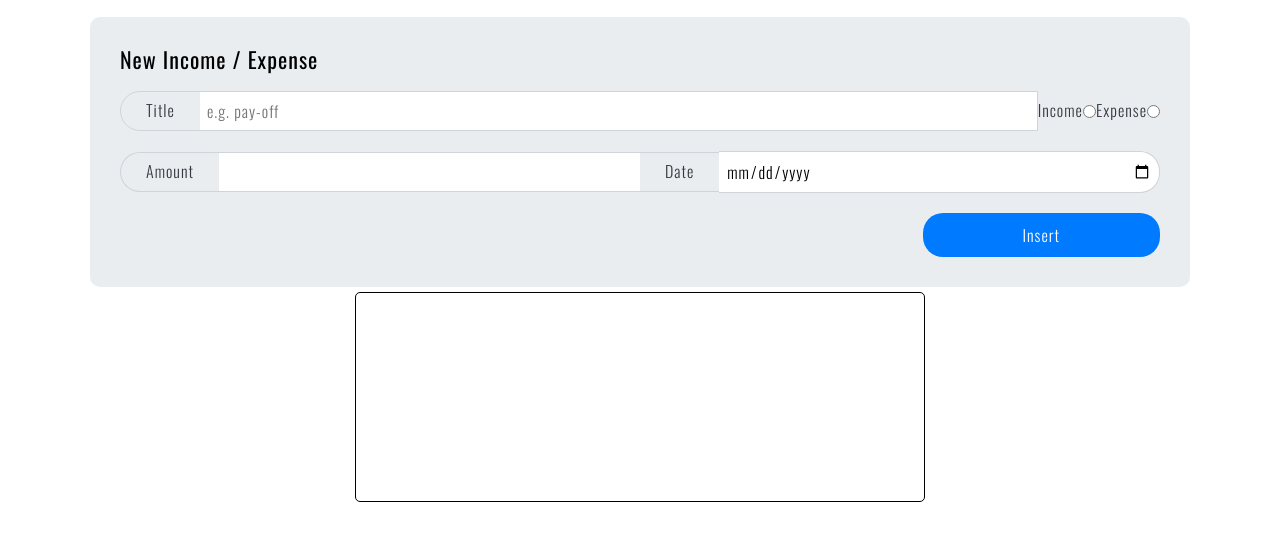
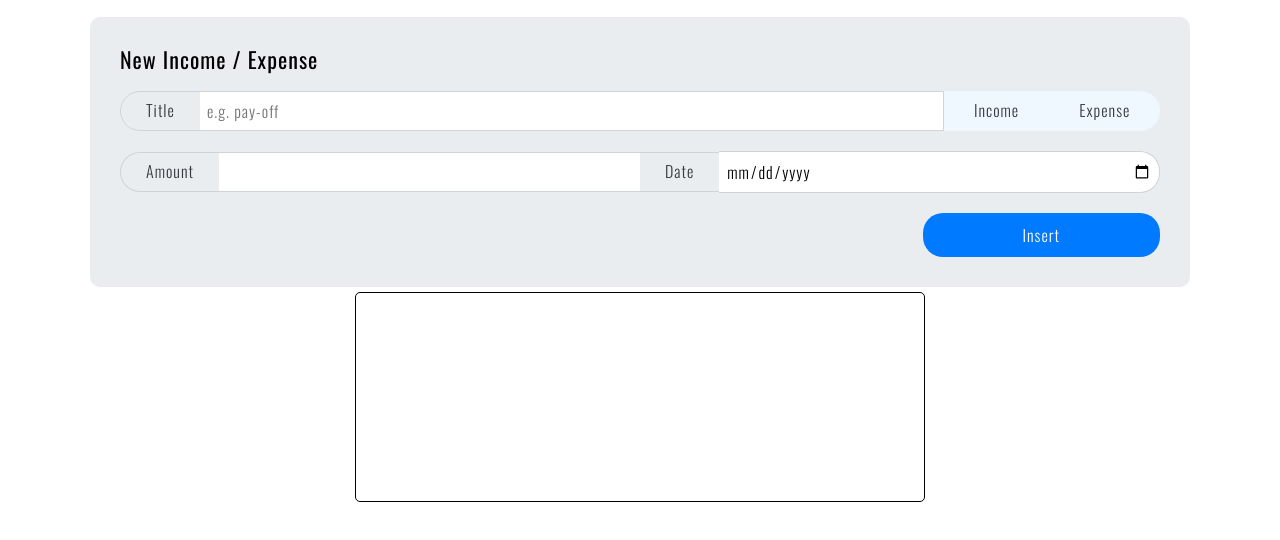
Before and after one commit to arnameti/7_HTML-CSS-JS_LiquiPlanner, a website built with Parcel: page index.html in a window 1280 px wide. Shown: the part 86-626 px from the top of the page. Built offline with nearby package versions, Linux system fonts and the light colour scheme.

Commit message:
styling radio buttons

```diff
--- a/index.html
+++ b/index.html
@@ -26,13 +26,15 @@
               <input class="form__input form__input--title" type="text" id="title" placeholder="e.g. pay-off"/>
            </div>
 
-            <!-- income -->
-            <label class="form__label form__label--income" for="income">income</label>
-            <input class="form__input form__input--income"type="radio" name="radio"for="income"/>
+            <div class="form__row--radio-group">
+              <!-- income -->
+              <input class="form__input form__input--income"type="radio" name="radio" value="expense" id="income"/>
+              <label class="form__label form__label--income" for="income">income</label>
 
-            <!-- expense -->
-            <label class="form__label form__label--expense" for="expense" title="type of input">expense</label>
-            <input class="form__input form__input--expense" type="radio" name="radio" for="expense"/>
+              <!-- expense -->
+              <input class="form__input form__input--expense" type="radio" name="radio" value="expense" id="expense"/>
+              <label class="form__label form__label--expense" for="expense" title="type of input">expense</label>
+            </div>
           </div>
 
           <div class="form__row mb-20">
@@ -40,6 +42,7 @@
             <div class="form__row--amount-group">
               <label class="form__label form__label--amount" for="amount">amount</label>
               <input class="form__input form__input--amount" type="number" id="amount" />
+
             </div>
 
             <!-- date -->
--- a/src/sass/layout/_form.scss
+++ b/src/sass/layout/_form.scss
@@ -17,6 +17,7 @@
   &__row {
     display: flex;
     align-items: center;
+    justify-content: space-between;
 
     &--title-group,
     &--amount-group,
@@ -32,8 +33,17 @@
       border-bottom-left-radius: u.rem(20);
     }
 
+    &--radio-group {
+      display: flex;
+      overflow: hidden;
+      border-top-right-radius: u.rem(20);
+      border-bottom-right-radius: u.rem(20);
+      // border: 1px solid hsl(210, 14%, 83%);
+      // border-left: none;
+    }
+
     &--title-group {
-      width: 100%;
+      width: calc(100% - u.rem(215));
     }
 
     &--amount-group {
@@ -63,6 +73,14 @@
       padding-inline: u.rem(25);
     }
 
+    &--income,
+    &--expense {
+      background-color: aliceblue;
+      padding: u.rem(11) u.rem(30);
+      cursor: pointer;
+      transition: 0.2s;
+    }
+
     &--date {
       border-block: 1px solid hsl(210, 14%, 83%);
       padding-block: u.rem(10.5);
@@ -90,6 +108,24 @@
       width: 100%;
     }
 
+    &--income {
+      display: none;
+
+      &:checked + .form__label--income {
+        background-color: var(--clr-green);
+        color: var(--clr-white);
+      }
+    }
+
+    &--expense {
+      display: none;
+
+      &:checked + .form__label--expense {
+        background-color: var(--clr-red);
+        color: var(--clr-white);
+      }
+    }
+
     &--amount {
       width: 100%;
     }
```
